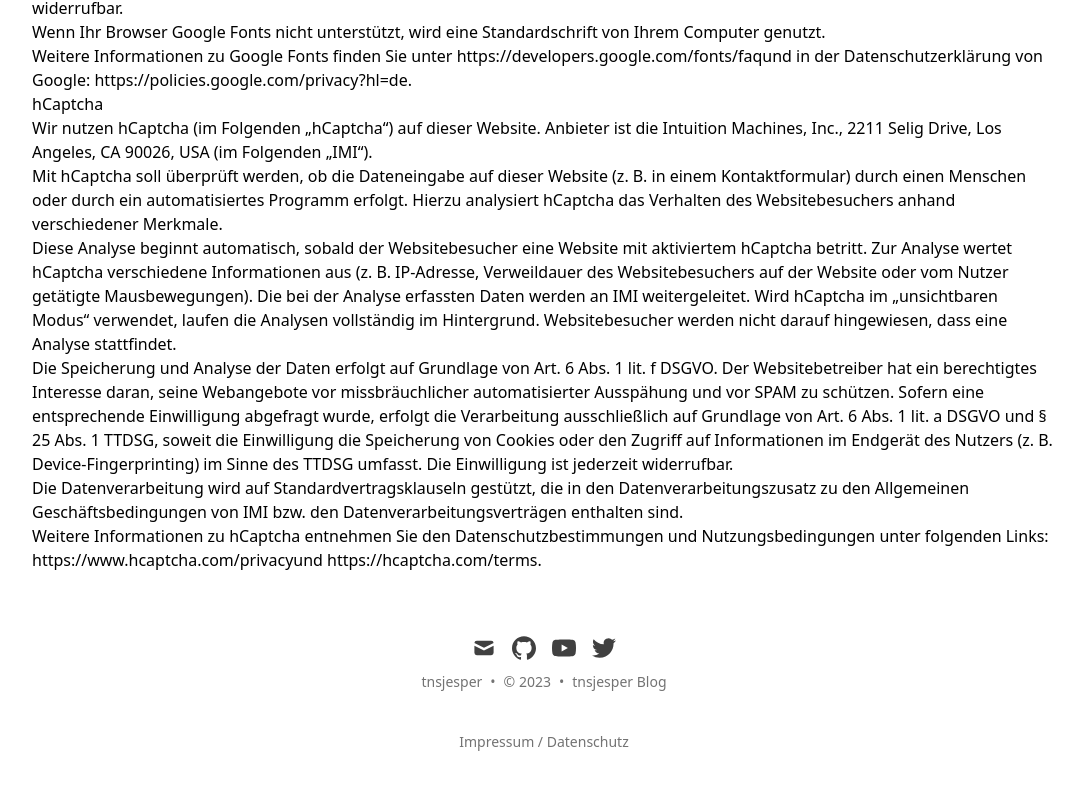
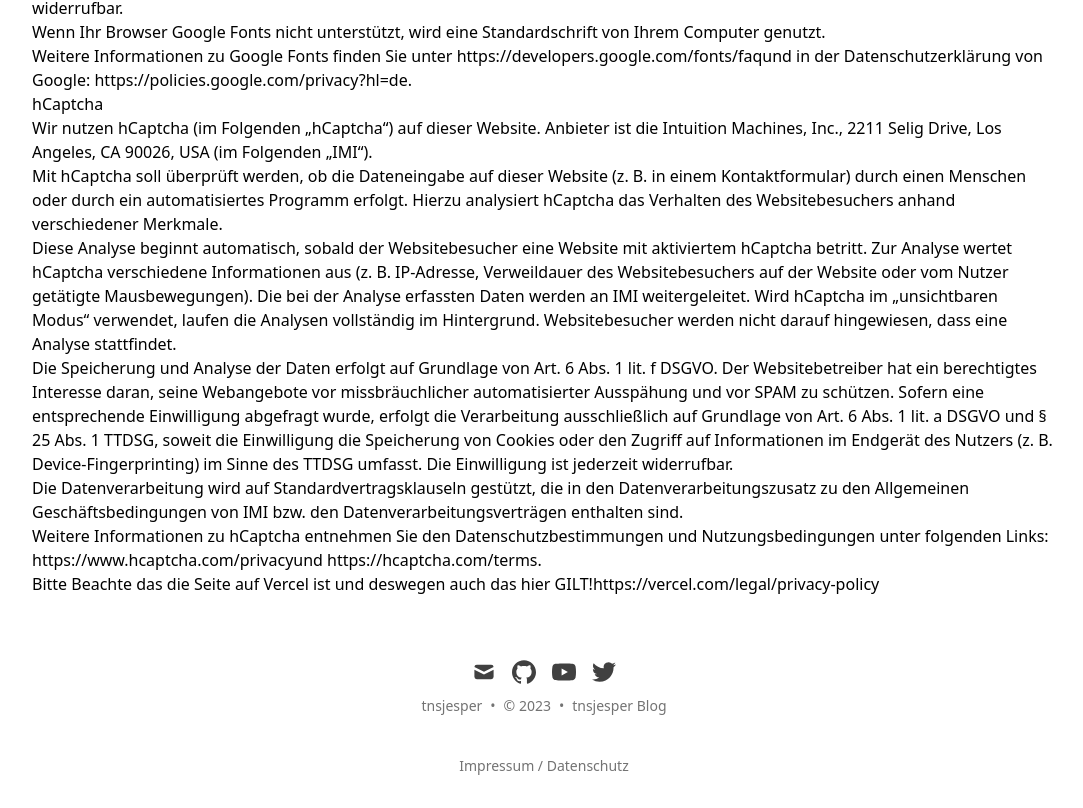
Before and after one commit to tnsjesper/tnsjesper.xyz-site, a Next.js app: page /datenschutz in a window 1280 px wide. Shown: the part 6237-7045 px from the top of the page, without its empty margins (96-1179 px from the left). Before the commit the page ends 7021 px from the top, so only its background shows below. Built offline with nearby package versions, Linux system fonts and the light colour scheme; no server answers.

Commit message:
Update datenschutz

```diff
--- a/pages/datenschutz.js
+++ b/pages/datenschutz.js
@@ -566,6 +566,12 @@ export default function Home() {
           <Link href="https://www.hcaptcha.com/privacy">https://www.hcaptcha.com/privacy</Link>
           und <Link href="https://hcaptcha.com/terms"> https://hcaptcha.com/terms</Link>.
         </p>
+        <p>
+          Bitte Beachte das die Seite auf Vercel ist und deswegen auch das hier GILT!
+          <Link href={'https://vercel.com/legal/privacy-policy'}>
+            https://vercel.com/legal/privacy-policy
+          </Link>
+        </p>
       </main>
     </div>
   )
```
